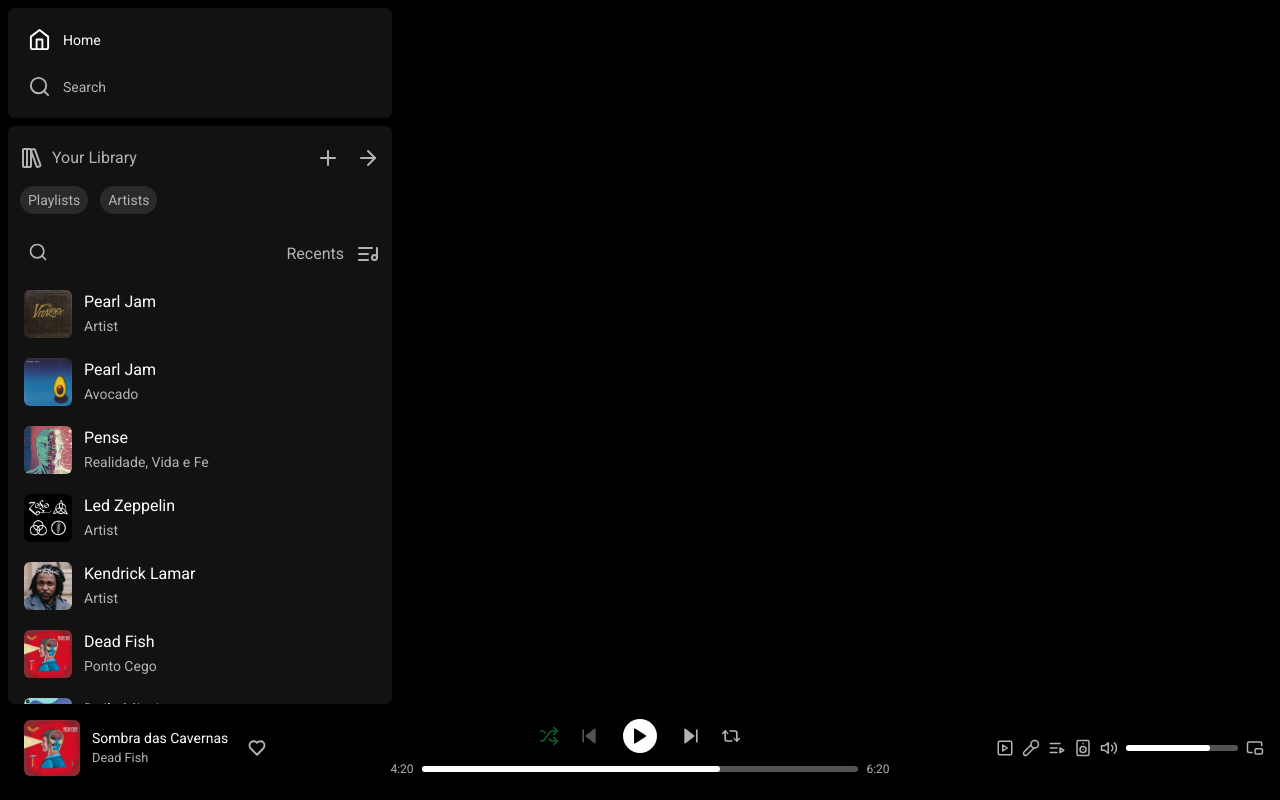
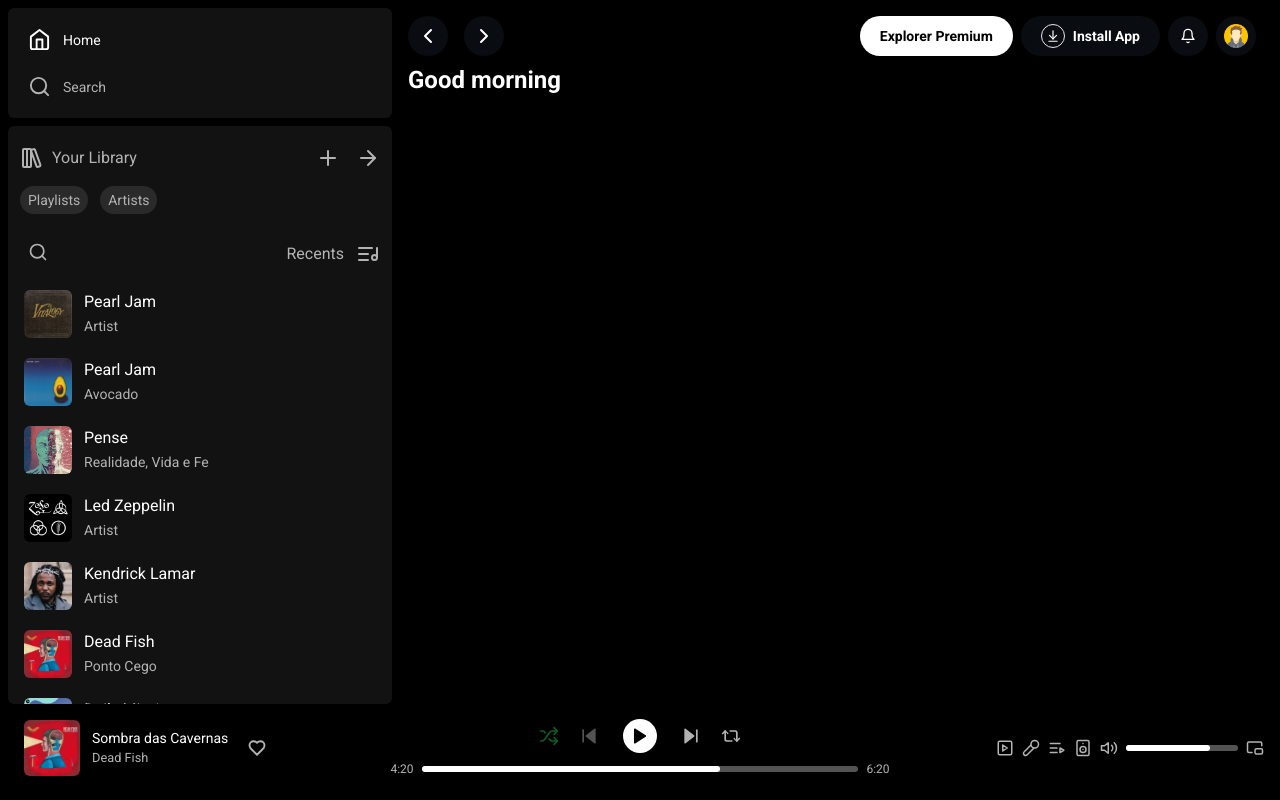
Before and after one commit to euguilhermegirardi/spotify-tailwindcss, a React (Vite) app: page / in a window 1280 px wide. Built offline with nearby package versions, Linux system fonts and the light colour scheme.

Commit message:
create desktop header

```diff
--- a/src/components/mainSection/mainSection.tsx
+++ b/src/components/mainSection/mainSection.tsx
@@ -1,22 +1,81 @@
-import { Settings } from 'lucide-react'
+import {
+  Settings,
+  ChevronLeft,
+  ChevronRight,
+  ArrowDownToLine,
+  Bell,
+} from 'lucide-react'
 import { data } from '../../utils/data'
 import { shuffleArray } from '../../utils/shuffleArray'
 import MobileSlider from '../mobileSlider'
 import MobilePlayer from '../mobilePlayer'
 import MobileFooter from '../mobileFooter'
+import Avatar from '../../assets/avatar.png'
 
 export default function MainSection() {
   const shuffledData = shuffleArray([...data])
 
   return (
-    <main className="flex w-full flex-col px-2 py-6 md:h-screen md:flex-5">
+    <main className="flex w-full flex-col px-2 py-0 md:h-screen md:flex-5">
       <div className="flex flex-row-reverse justify-between">
         <div>
-          <Settings size={28} strokeWidth={1.5} />
+          <Settings
+            className="md:hidden"
+            size={28}
+            color="white"
+            strokeWidth={1.5}
+          />
         </div>
 
-        <div>
-          <h1 className="text-2xl font-semibold">Good morning</h1>
+        <div className="hidden md:flex md:w-full md:flex-col md:px-2 md:py-0">
+          <div className="flex h-14 w-full items-center justify-between">
+            <div className="flex gap-4">
+              <div className="flex h-10 w-10 cursor-pointer items-center rounded-full bg-slate-800 bg-opacity-30 p-2">
+                <ChevronLeft color="white" />
+              </div>
+              <div className="flex h-10 w-10 cursor-pointer items-center rounded-full bg-slate-800 bg-opacity-30 p-2">
+                <ChevronRight color="white" />
+              </div>
+            </div>
+
+            <div className="flex gap-2">
+              <div className="flex items-center justify-center rounded-full bg-white-1 px-5 py-2">
+                <span className="text-black text-sm font-bold">
+                  Explorer Premium
+                </span>
+              </div>
+              <div className="flex items-center justify-center gap-2 rounded-full bg-slate-800 bg-opacity-30 px-5 py-2">
+                <div className="flex items-center justify-center rounded-full border p-1">
+                  <ArrowDownToLine color="white" size={14} />
+                </div>
+                <span className="text-sm font-bold text-white-1">
+                  Install App
+                </span>
+              </div>
+              <div className="flex h-10 w-10 items-center justify-center rounded-full bg-slate-800 bg-opacity-30">
+                <Bell color="white" size={16} />
+              </div>
+              <div className="flex h-10 w-10 items-center justify-center rounded-full bg-slate-800 bg-opacity-30">
+                <img className="h-6 w-6" src={Avatar} alt="avatar-png" />
+              </div>
+            </div>
+          </div>
+
+          <div>
+            <h1 className="text-2xl font-semibold text-white-1">
+              Good morning
+            </h1>
+            <div>
+              <p>6 small cards</p>
+            </div>
+          </div>
+
+          <div>
+            <p>Jump back in</p>
+            <div>
+              <p>5 cards</p>
+            </div>
+          </div>
         </div>
       </div>
 
```
Also changed, not shown: src/assets/avatar.png (added).
